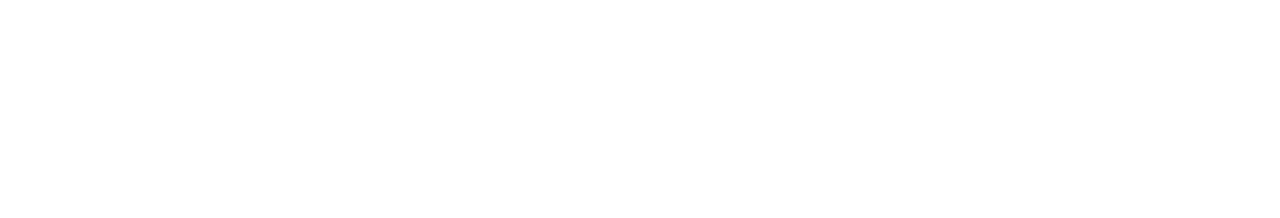
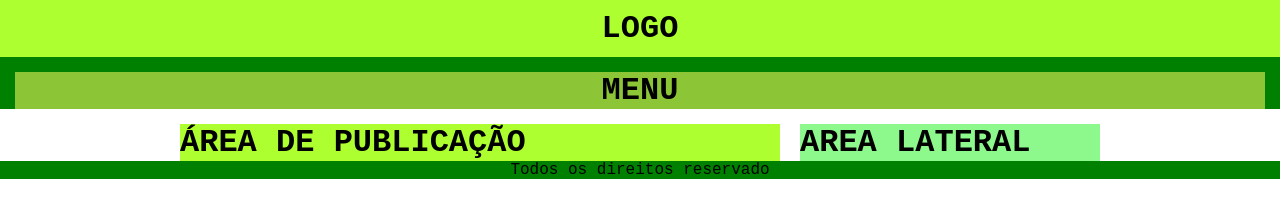
Before and after one commit to Julimarsmj/Site_Acai_Sensacao_v2, a plain HTML site: page index.html in a window 1280 px wide. Drawn offline with Linux system fonts and the light colour scheme.

Commit message:
Separação e configuração
Esse commit foi feito a construçáo e semparação em seus defido, de inicio foi só aisso mesmo,

```diff
--- a/css/estilo.css
+++ b/css/estilo.css
@@ -0,0 +1,53 @@
+/*--Limpando configurações basicas--*/
+* {
+    margin: 0;
+    padding: 0;
+}
+
+/*Cofigurações gerais*/
+body{
+    font-size: 1em;
+    font-family: 'Courier New', Courier, monospace;
+}
+
+/*--Configurações do cabeçalho--*/
+#area_cabecalho {
+    background: green;
+    text-align: center;
+}
+
+#area_logo {
+    background: greenyellow;
+    padding: 10px;
+}
+
+#area_menu {
+    background: rgb(140, 197, 53);
+    margin: 15px;
+}
+
+/*--Configurações da área principál--*/
+#area_principal{
+    width: 920px;
+    margin: 0 auto;
+}
+
+.conteudo_principal{
+    background: greenyellow;
+    width: 600px;
+    float: left;
+}
+
+.conteudo_lateral {
+    background: rgb(141, 249, 141);
+    width: 300px;
+    float: right;
+}
+
+/*Configuração do área rodape*/
+#area_rodape {
+    clear: both;
+    margin-top: 30px;
+    text-align: center;
+    background: green;
+}
--- a/index.html
+++ b/index.html
@@ -2,10 +2,38 @@
 <html>
     <head>
         <meta charset="utf8">
-        <title></title>
+        <title>Açai Sensação</title>
         <link rel="stylesheet" type="text/css" href="css/estilo.css">
     </head>
     <body>
 
+        <!--Inicio da seção cabeçalho-->
+        <div id="area_cabecalho">
+
+            <div id="area_logo">
+                <h1>LOGO</h1>
+            </div>
+
+            <div id="area_menu">
+                <h1>MENU</h1>
+            </div>
+
+        </div> <!--Fim da seção cabeçalho-->
+
+        <!--Incio da seção principal-->
+        <div id="area_principal">
+
+            <div class="conteudo_principal">
+                <h1>ÁREA DE PUBLICAÇÃO</h1>
+            </div>
+
+            <div class="conteudo_lateral">
+                <h1>AREA LATERAL</h1>
+            </div>
+        </div><!--Fim da sensção principal-->
+
+        <div id="area_rodape">
+            Todos os direitos reservado
+        </div>
     </body>
 </html>
```
